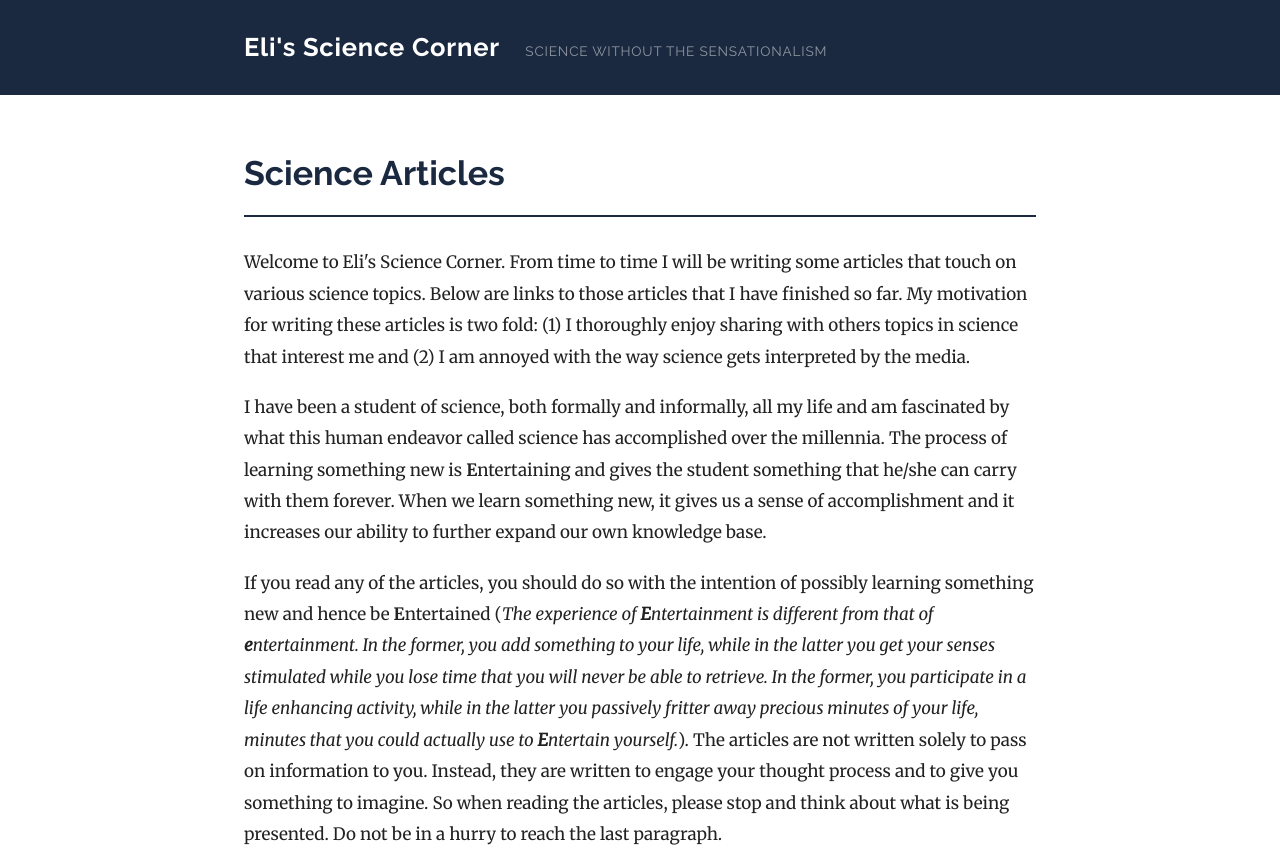
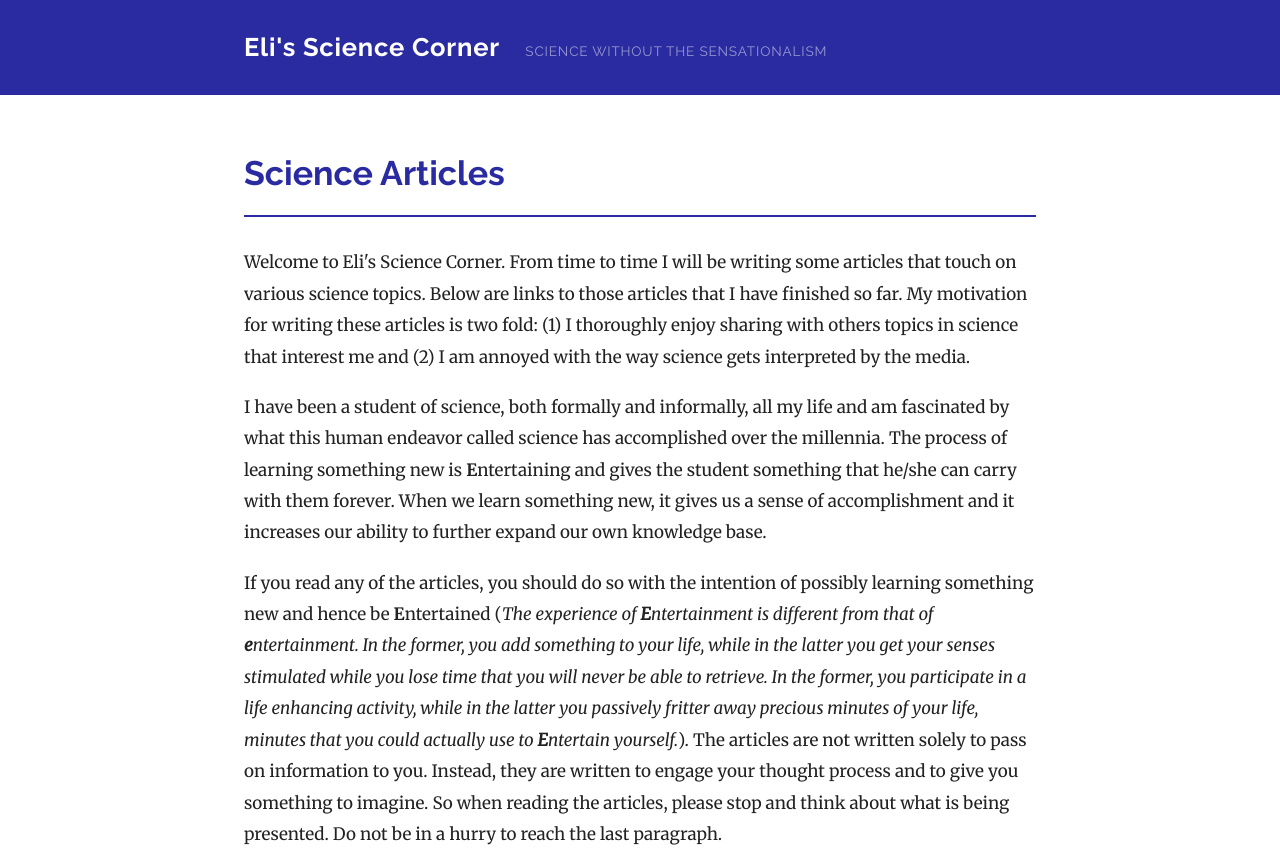
Before and after one commit to guiderae/guiderae.github.io, a plain HTML site: page index.html in a window 1280 px wide. Shown: the top 853 px of the page. Drawn offline with Linux system fonts and the light colour scheme.

Commit message:
Changed --navy to #2b2b1a

```diff
--- a/assets/css/articles.css
+++ b/assets/css/articles.css
@@ -1,7 +1,7 @@
 @import url('https://fonts.googleapis.com/css2?family=Merriweather:ital,wght@0,300;0,400;0,700;1,400&family=Raleway:wght@400;600;700&display=swap');
 
 :root {
-    --navy:      #1a2940;
+    --navy:      #2b2ba1;
     --accent:    #1e6fa5;
     --text:      #222;
     --muted:     #555;
```
